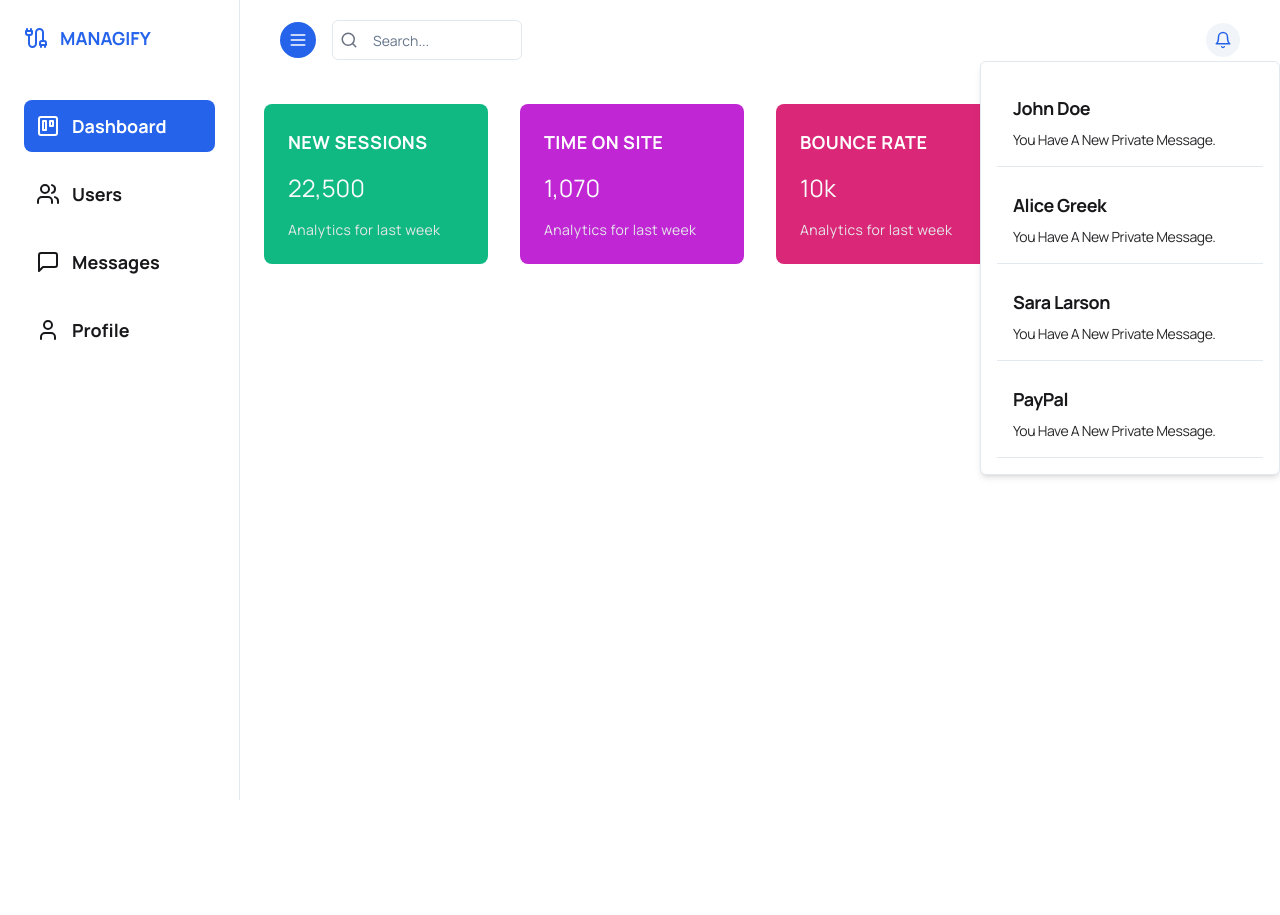
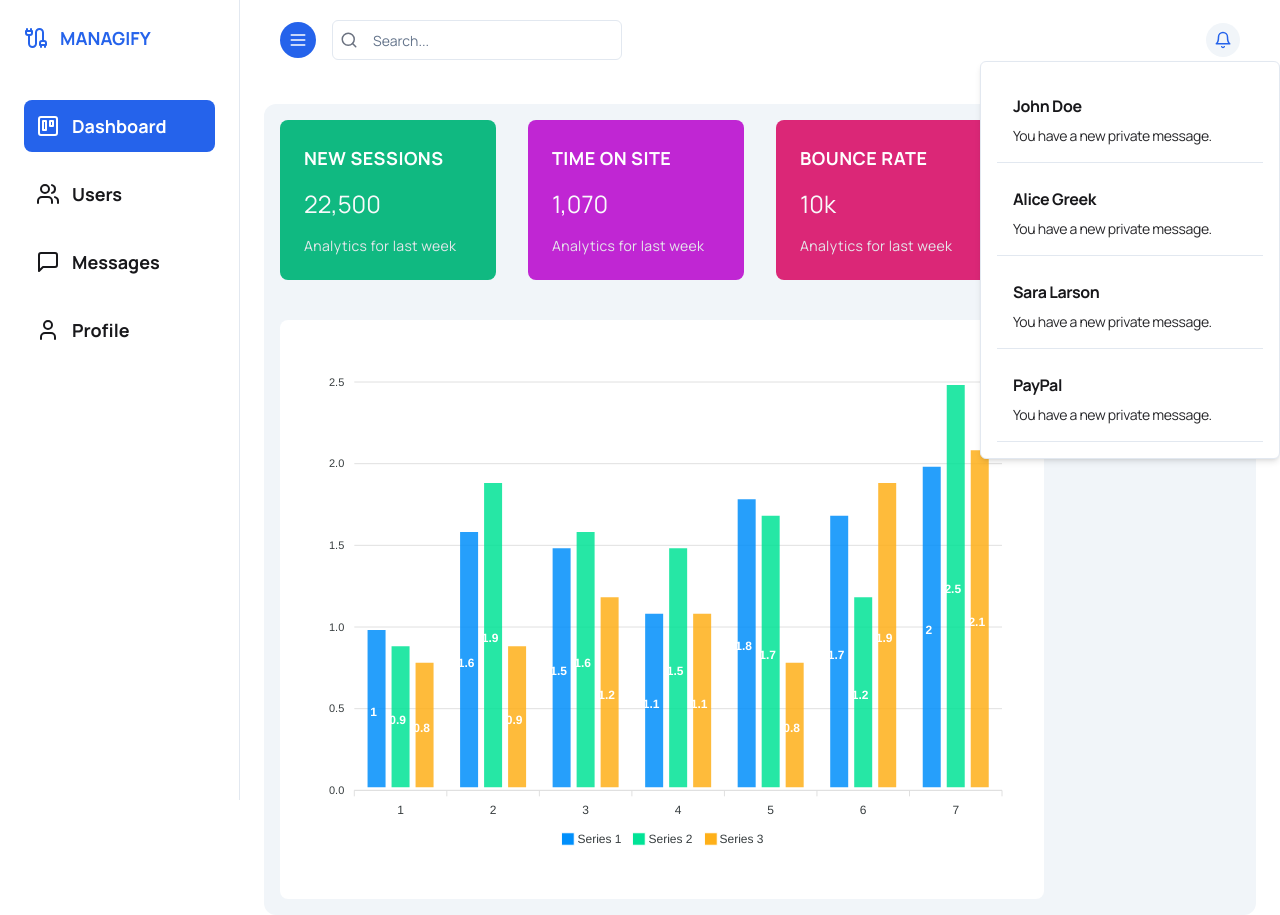
Before and after one commit to mohammed3895/managify, a Next.js app: page / in a window 1280 px wide. Both pictures are taken after a click on the button 1223 px from the left and 40 px from the top of the page. Before the commit the page ends 880 px from the top, so only its background shows below. Built offline with nearby package versions, Linux system fonts and the light colour scheme.

Commit message:
add apex-chart

```diff
--- a/app/(root)/page.tsx
+++ b/app/(root)/page.tsx
@@ -1,10 +1,13 @@
 import AnalyticsPage from "@/components/AnalyticsPage";
+import BarChart from "@/components/charts/BarChart";
+import { ChartOptions } from "@/data/charts";
 import Image from "next/image";
 
 export default function Home() {
   return (
-    <div className="flex flex-col items-start justify-between gap-10">
+    <div className="flex flex-col items-start justify-between gap-10 bg-accent p-4 rounded-xl">
       <AnalyticsPage />
+      <BarChart />
     </div>
   );
 }
--- a/app/layout.tsx
+++ b/app/layout.tsx
@@ -27,7 +27,7 @@ export default function RootLayout({
         <body className={inter.className}>
           <SideBar />
           <Navbar />
-          <main className=" w-[calc(100% - var(--sidebar-width))] h-screen p-6 ml-60">
+          <main className=" w-[calc(100% - var(--sidebar-width))] h-screen p-6 ml-60 relative">
             {children}
           </main>
         </body>
--- a/app/loading.tsx
+++ b/app/loading.tsx
@@ -3,7 +3,7 @@ import React from "react";
 
 const Loading = () => {
   return (
-    <div className="w-full h-full backdrop-blur-lg bg-white/10 flex items-center justify-center">
+    <div className="w-full h-full backdrop-blur-lg bg-white/10 flex items-center justify-center absolute top-0 left-0 right-0 bottom-0">
       <Loader2 strokeWidth={1} className="w-8 h-8 animate-spin" />
     </div>
   );
--- /dev/null
+++ b/components/charts/BarChart.tsx
@@ -0,0 +1,20 @@
+"use client";
+import { ChartOptions } from "@/data/charts";
+import React from "react";
+import ReactApexChart from "react-apexcharts";
+
+const BarChart = () => {
+  return (
+    <div className="w-fit p-8 bg-white rounded-lg">
+      <ReactApexChart
+        options={ChartOptions.options}
+        series={ChartOptions.series}
+        type="bar"
+        width={700}
+        height={500}
+      />
+    </div>
+  );
+};
+
+export default BarChart;
--- a/components/shared/Navbar/LeftNavItems.tsx
+++ b/components/shared/Navbar/LeftNavItems.tsx
@@ -13,7 +13,7 @@ const LeftNavItems = () => {
         <Input
           type="text"
           placeholder="Search..."
-          className="w-[190px] bg-transparent pl-10 text-sm font-medium text-gray-800"
+          className="w-[290px] bg-transparent pl-10 text-sm font-medium text-gray-800"
         />
       </div>
     </div>
--- a/components/shared/notifications/NotificationCard.tsx
+++ b/components/shared/notifications/NotificationCard.tsx
@@ -10,10 +10,12 @@ interface NotificationProps {
 const NotificationCard = ({ notification }: NotificationProps) => {
   return (
     <div className="w-full border-b flex-col-start gap-2 p-4 bg-white">
-      <h1 className="text-lg font-semibold tracking-tight capitalize text-zinc-900">
-        {notification.title}
-      </h1>
-      <p className="text-sm font-normal tracking-tight capitalize text-zinc-800">
+      <div className="flex-center-between">
+        <h1 className="text-base font-semibold tracking-tight capitalize text-zinc-900">
+          {notification.title}
+        </h1>
+      </div>
+      <p className="text-sm font-normal tracking-tight text-zinc-800">
         {notification.body}
       </p>
     </div>
--- /dev/null
+++ b/data/charts.ts
@@ -0,0 +1,37 @@
+export const ChartOptions = {
+  options: {
+    chart: {
+      id: "chart",
+    },
+    stacked: true,
+    plotOptions: {
+      bar: {
+        horizontal: false,
+        columnWidth: "24px",
+        endingShape: "rounded",
+      },
+    },
+    stroke: {
+      show: true,
+      width: 6,
+      colors: ["transparent"],
+    },
+    xaxis: {
+      categories: [1, 2, 3, 4, 5, 6, 7],
+    },
+  },
+  series: [
+    {
+      name: "Series 1",
+      data: [1, 1.6, 1.5, 1.1, 1.8, 1.7, 2],
+    },
+    {
+      name: "Series 2",
+      data: [0.9, 1.9, 1.6, 1.5, 1.7, 1.2, 2.5],
+    },
+    {
+      name: "Series 3",
+      data: [0.8, 0.9, 1.2, 1.1, 0.8, 1.9, 2.1],
+    },
+  ],
+};
--- a/package.json
+++ b/package.json
@@ -13,11 +13,13 @@
     "@radix-ui/react-popover": "^1.0.7",
     "@radix-ui/react-slot": "^1.0.2",
     "@radix-ui/react-tabs": "^1.0.4",
+    "apexcharts": "^3.46.0",
     "class-variance-authority": "^0.7.0",
     "clsx": "^2.1.0",
     "lucide-react": "^0.338.0",
     "next": "14.1.0",
     "react": "^18",
+    "react-apexcharts": "^1.4.1",
     "react-dom": "^18",
     "tailwind-merge": "^2.2.1",
     "tailwindcss-animate": "^1.0.7"
```
Also changed, not shown: 1 other file (tests, documents, lock files or other folders).
